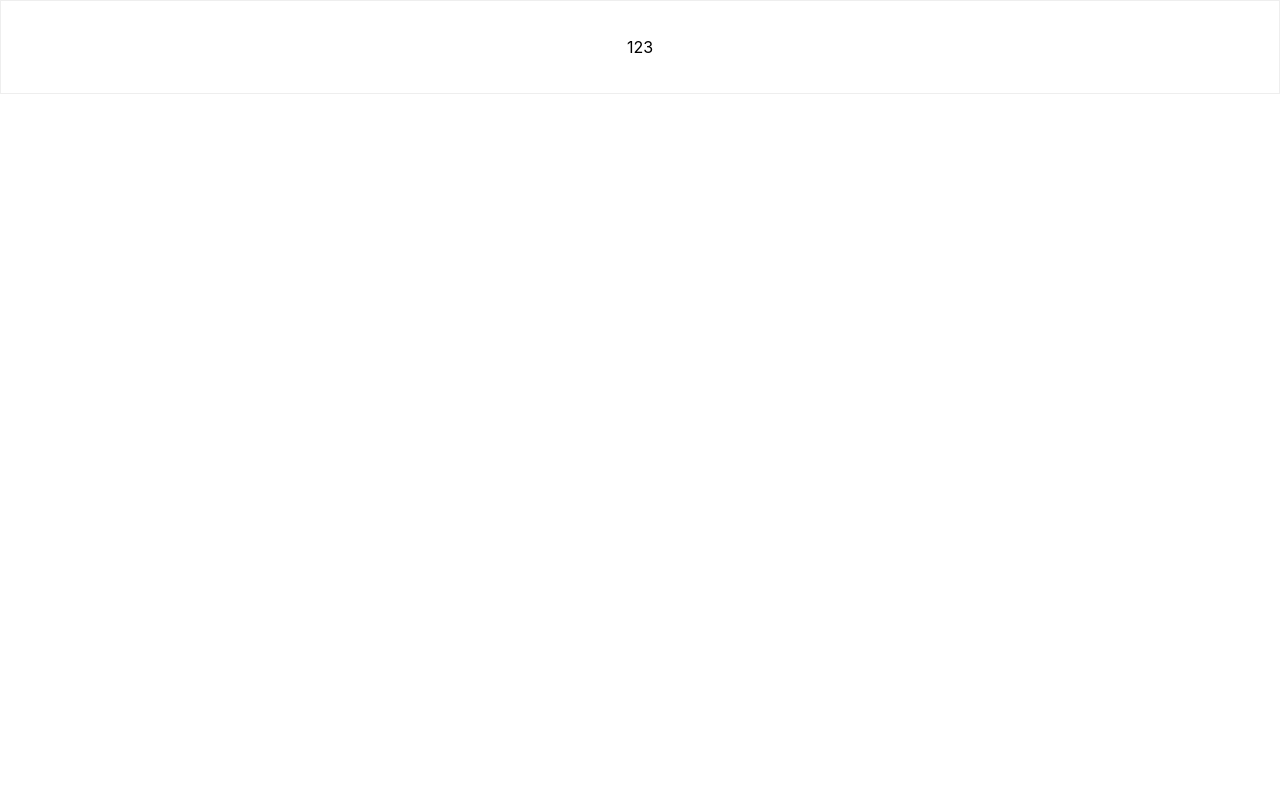
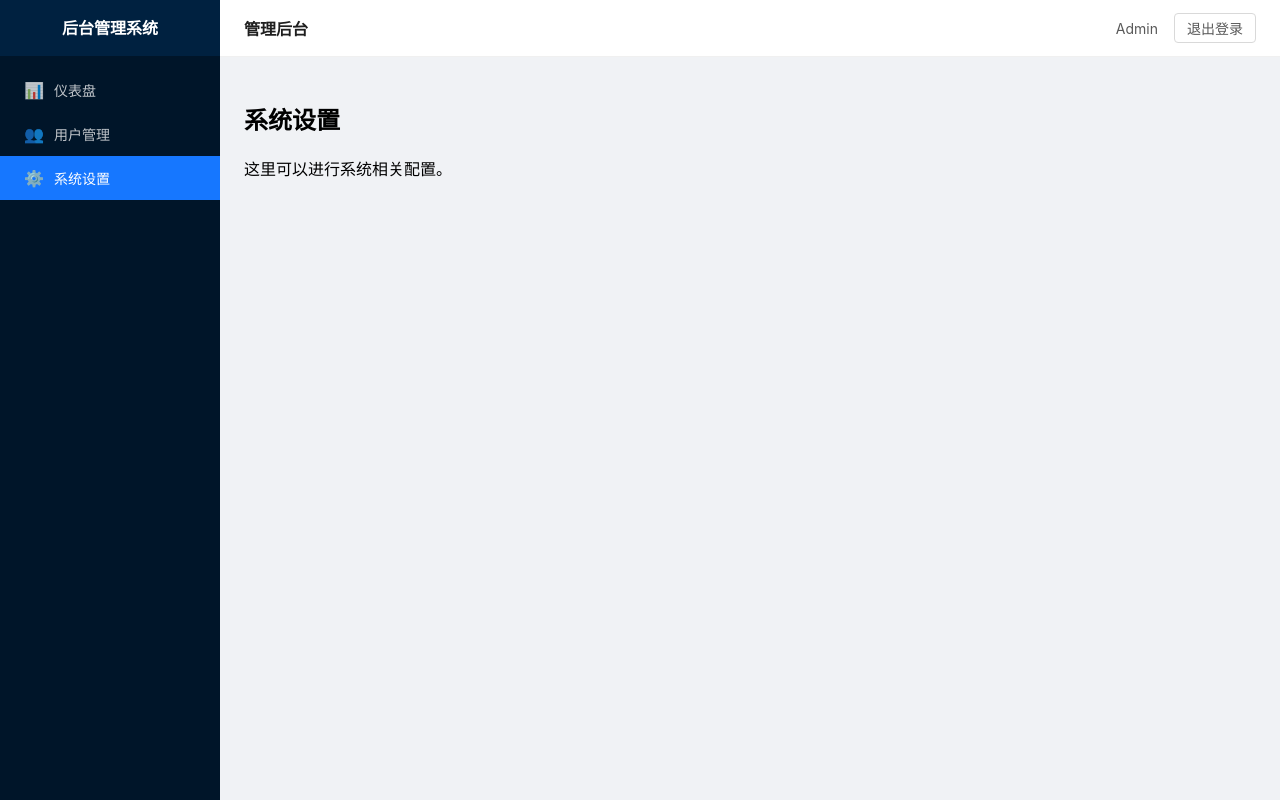
Before and after one commit to kkxxll/reactNext, a React (Create React App) app: page /settings in a window 1280 px wide. Built offline with nearby package versions, Linux system fonts and the light colour scheme.

Commit message:
feat: 路由+layout布局

```diff
--- a/package.json
+++ b/package.json
@@ -14,6 +14,7 @@
     "classnames": "^2.5.1",
     "react": "^19.2.6",
     "react-dom": "^19.2.6",
+    "react-router-dom": "^6.30.0",
     "react-scripts": "5.0.1",
     "sass": "^1.89.0",
     "typescript": "^4.9.5",
--- a/src/App.tsx
+++ b/src/App.tsx
@@ -1,19 +1,9 @@
-import classNames from 'classnames'
+import { RouterProvider } from 'react-router-dom';
+import router from './router';
 import './App.css';
-import styles from './app.module.scss'
 
 function App() {
-  return (
-    <div className="App">
-      <header className={styles.box}>
-        <p className={classNames('btn', {
-          'btn-active': true
-        })}>
-          123
-        </p>
-      </header>
-    </div>
-  );
+  return <RouterProvider router={router} />;
 }
 
 export default App;
--- /dev/null
+++ b/src/layouts/BasicLayout/index.module.scss
@@ -0,0 +1,117 @@
+.layout {
+  display: flex;
+  width: 100%;
+  height: 100vh;
+  overflow: hidden;
+}
+
+.sider {
+  width: 220px;
+  flex-shrink: 0;
+  background-color: #001529;
+  color: #fff;
+  display: flex;
+  flex-direction: column;
+}
+
+.logo {
+  height: 56px;
+  line-height: 56px;
+  text-align: center;
+  font-size: 16px;
+  font-weight: 600;
+  color: #fff;
+  background-color: #002140;
+}
+
+.menu {
+  flex: 1;
+  padding: 12px 0;
+  overflow-y: auto;
+}
+
+.menuItem {
+  display: flex;
+  align-items: center;
+  height: 44px;
+  padding: 0 24px;
+  color: rgba(255, 255, 255, 0.75);
+  text-decoration: none;
+  font-size: 14px;
+  transition: background-color 0.2s, color 0.2s;
+
+  &:hover {
+    color: #fff;
+    background-color: rgba(255, 255, 255, 0.06);
+  }
+}
+
+.menuItemActive {
+  color: #fff;
+  background-color: #1677ff;
+
+  &:hover {
+    background-color: #1677ff;
+  }
+}
+
+.menuIcon {
+  margin-right: 10px;
+  font-size: 16px;
+}
+
+.main {
+  flex: 1;
+  display: flex;
+  flex-direction: column;
+  background-color: #f0f2f5;
+  overflow: hidden;
+}
+
+.header {
+  height: 56px;
+  padding: 0 24px;
+  background-color: #fff;
+  border-bottom: 1px solid #f0f0f0;
+  display: flex;
+  align-items: center;
+  justify-content: space-between;
+}
+
+.headerTitle {
+  font-size: 16px;
+  font-weight: 600;
+  color: #1f1f1f;
+}
+
+.headerActions {
+  display: flex;
+  align-items: center;
+  gap: 16px;
+}
+
+.username {
+  color: #595959;
+  font-size: 14px;
+}
+
+.logoutBtn {
+  padding: 4px 12px;
+  border: 1px solid #d9d9d9;
+  border-radius: 4px;
+  background-color: #fff;
+  color: #595959;
+  cursor: pointer;
+  font-size: 14px;
+
+  &:hover {
+    color: #1677ff;
+    border-color: #1677ff;
+  }
+}
+
+.content {
+  flex: 1;
+  padding: 24px;
+  overflow-y: auto;
+}
--- /dev/null
+++ b/src/layouts/BasicLayout/index.tsx
@@ -0,0 +1,63 @@
+import { NavLink, Outlet, useNavigate } from 'react-router-dom';
+import classNames from 'classnames';
+import styles from './index.module.scss';
+
+interface MenuItem {
+  key: string;
+  label: string;
+  path: string;
+  icon?: string;
+}
+
+const menus: MenuItem[] = [
+  { key: 'dashboard', label: '仪表盘', path: '/dashboard', icon: '📊' },
+  { key: 'users', label: '用户管理', path: '/users', icon: '👥' },
+  { key: 'settings', label: '系统设置', path: '/settings', icon: '⚙️' },
+];
+
+function BasicLayout() {
+  const navigate = useNavigate();
+
+  const handleLogout = () => {
+    // TODO: 清理登录态
+    navigate('/login');
+  };
+
+  return (
+    <div className={styles.layout}>
+      <aside className={styles.sider}>
+        <div className={styles.logo}>后台管理系统</div>
+        <nav className={styles.menu}>
+          {menus.map((item) => (
+            <NavLink
+              key={item.key}
+              to={item.path}
+              className={({ isActive }) =>
+                classNames(styles.menuItem, { [styles.menuItemActive]: isActive })
+              }
+            >
+              <span className={styles.menuIcon}>{item.icon}</span>
+              <span>{item.label}</span>
+            </NavLink>
+          ))}
+        </nav>
+      </aside>
+      <section className={styles.main}>
+        <header className={styles.header}>
+          <div className={styles.headerTitle}>管理后台</div>
+          <div className={styles.headerActions}>
+            <span className={styles.username}>Admin</span>
+            <button className={styles.logoutBtn} onClick={handleLogout}>
+              退出登录
+            </button>
+          </div>
+        </header>
+        <main className={styles.content}>
+          <Outlet />
+        </main>
+      </section>
+    </div>
+  );
+}
+
+export default BasicLayout;
--- /dev/null
+++ b/src/pages/Dashboard/index.tsx
@@ -0,0 +1,10 @@
+function Dashboard() {
+  return (
+    <div>
+      <h2>仪表盘</h2>
+      <p>欢迎来到后台管理系统，这里是数据概览页面。</p>
+    </div>
+  );
+}
+
+export default Dashboard;
--- /dev/null
+++ b/src/pages/Login/index.module.scss
@@ -0,0 +1,54 @@
+.login {
+  width: 100%;
+  height: 100vh;
+  display: flex;
+  align-items: center;
+  justify-content: center;
+  background: linear-gradient(135deg, #1677ff 0%, #001529 100%);
+}
+
+.form {
+  width: 360px;
+  padding: 32px 28px;
+  background-color: #fff;
+  border-radius: 8px;
+  box-shadow: 0 8px 24px rgba(0, 0, 0, 0.12);
+  display: flex;
+  flex-direction: column;
+}
+
+.title {
+  margin: 0 0 24px;
+  text-align: center;
+  font-size: 20px;
+  color: #1f1f1f;
+}
+
+.input {
+  height: 40px;
+  padding: 0 12px;
+  margin-bottom: 16px;
+  border: 1px solid #d9d9d9;
+  border-radius: 4px;
+  font-size: 14px;
+  outline: none;
+
+  &:focus {
+    border-color: #1677ff;
+  }
+}
+
+.submit {
+  height: 40px;
+  border: none;
+  border-radius: 4px;
+  background-color: #1677ff;
+  color: #fff;
+  font-size: 15px;
+  cursor: pointer;
+  transition: background-color 0.2s;
+
+  &:hover {
+    background-color: #4096ff;
+  }
+}
--- /dev/null
+++ b/src/pages/Login/index.tsx
@@ -0,0 +1,37 @@
+import { useNavigate } from 'react-router-dom';
+import styles from './index.module.scss';
+
+function Login() {
+  const navigate = useNavigate();
+
+  const handleLogin = (e: React.FormEvent) => {
+    e.preventDefault();
+    // TODO: 接入真实登录接口
+    navigate('/dashboard');
+  };
+
+  return (
+    <div className={styles.login}>
+      <form className={styles.form} onSubmit={handleLogin}>
+        <h2 className={styles.title}>后台管理登录</h2>
+        <input
+          className={styles.input}
+          type="text"
+          placeholder="用户名"
+          defaultValue="admin"
+        />
+        <input
+          className={styles.input}
+          type="password"
+          placeholder="密码"
+          defaultValue="123456"
+        />
+        <button className={styles.submit} type="submit">
+          登录
+        </button>
+      </form>
+    </div>
+  );
+}
+
+export default Login;
--- /dev/null
+++ b/src/pages/NotFound/index.tsx
@@ -0,0 +1,13 @@
+import { Link } from 'react-router-dom';
+
+function NotFound() {
+  return (
+    <div style={{ textAlign: 'center', padding: '80px 0' }}>
+      <h1 style={{ fontSize: 48, margin: 0 }}>404</h1>
+      <p>抱歉，你访问的页面不存在。</p>
+      <Link to="/dashboard">返回首页</Link>
+    </div>
+  );
+}
+
+export default NotFound;
--- /dev/null
+++ b/src/pages/Settings/index.tsx
@@ -0,0 +1,10 @@
+function Settings() {
+  return (
+    <div>
+      <h2>系统设置</h2>
+      <p>这里可以进行系统相关配置。</p>
+    </div>
+  );
+}
+
+export default Settings;
--- /dev/null
+++ b/src/pages/Users/index.tsx
@@ -0,0 +1,10 @@
+function Users() {
+  return (
+    <div>
+      <h2>用户管理</h2>
+      <p>这里可以查看和管理系统用户。</p>
+    </div>
+  );
+}
+
+export default Users;
--- /dev/null
+++ b/src/router/index.tsx
@@ -0,0 +1,24 @@
+import { createBrowserRouter, Navigate } from 'react-router-dom';
+import BasicLayout from '../layouts/BasicLayout';
+import Dashboard from '../pages/Dashboard';
+import Users from '../pages/Users';
+import Settings from '../pages/Settings';
+import Login from '../pages/Login';
+import NotFound from '../pages/NotFound';
+
+const router = createBrowserRouter([
+  {
+    path: '/',
+    element: <BasicLayout />,
+    children: [
+      { index: true, element: <Navigate to="/dashboard" replace /> },
+      { path: 'dashboard', element: <Dashboard /> },
+      { path: 'users', element: <Users /> },
+      { path: 'settings', element: <Settings /> },
+    ],
+  },
+  { path: '/login', element: <Login /> },
+  { path: '*', element: <NotFound /> },
+]);
+
+export default router;
```
Also changed, not shown: 1 other file (tests, documents, lock files or other folders).
